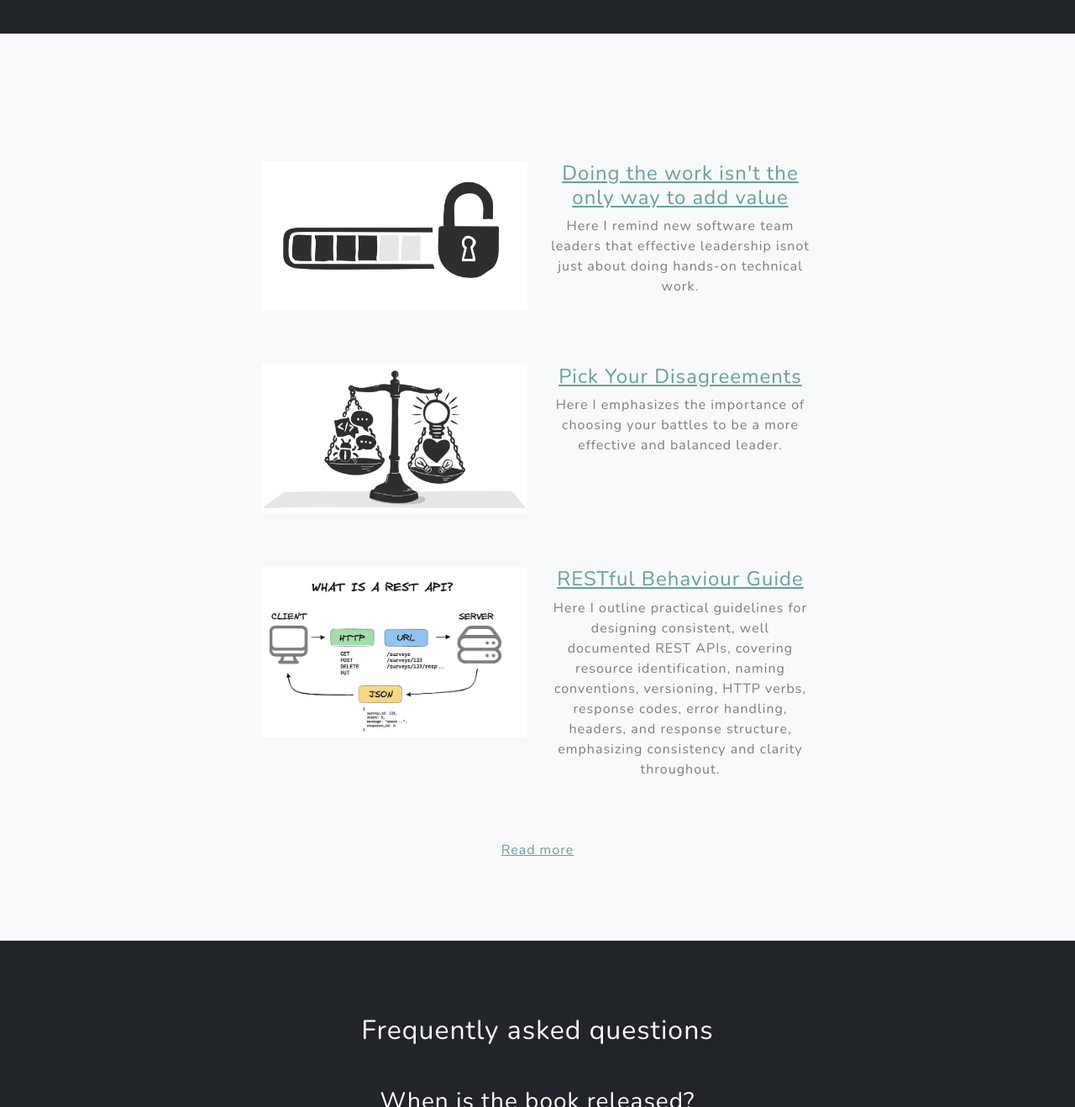
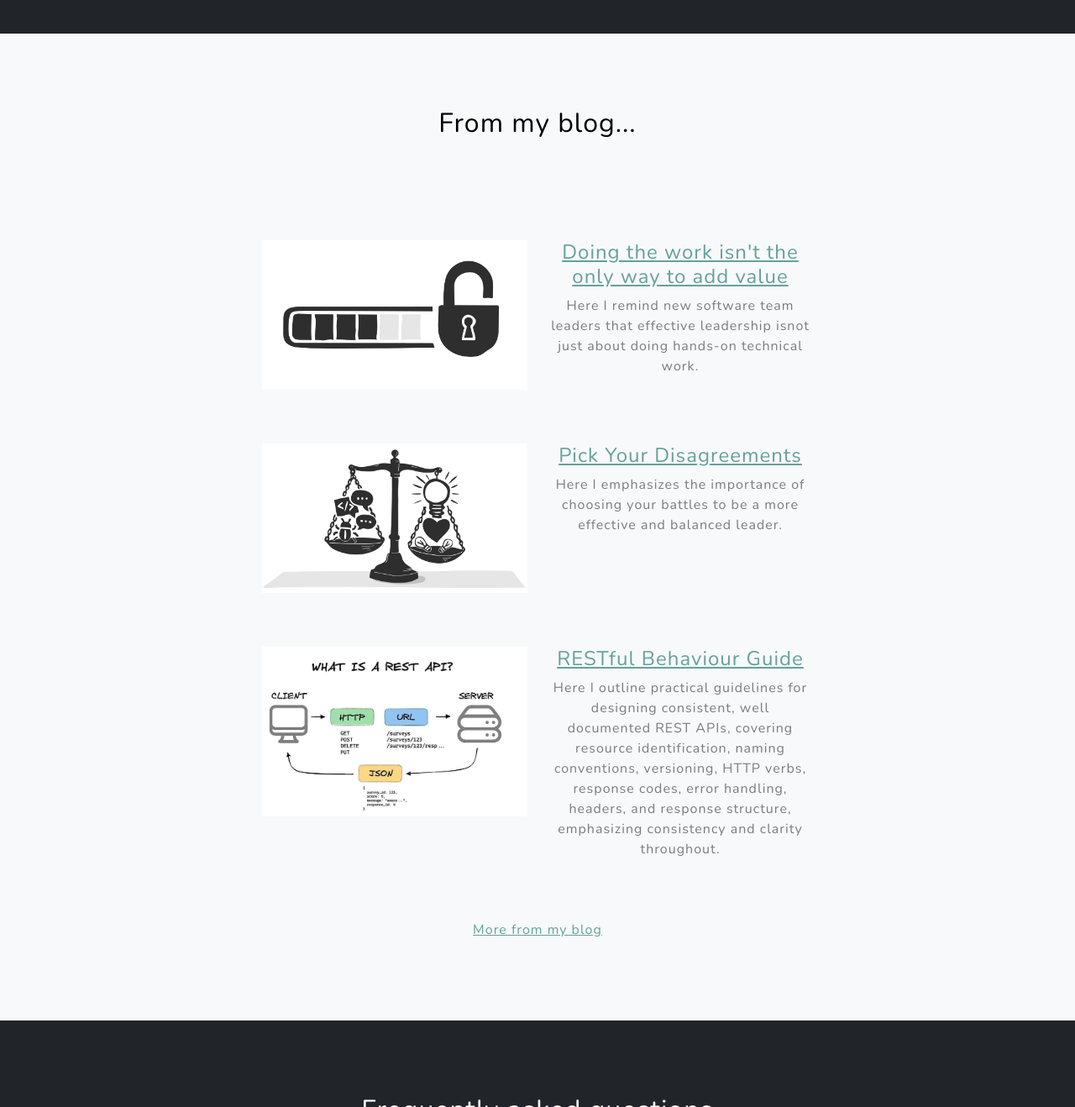
Before and after one commit to pjgrenyer/paulgrenyer-com, a plain HTML site: page index.html in a window 1280 px wide. Shown: the part 3120-4438 px from the top of the page at 84% size. Drawn offline with nearby package versions, Linux system fonts and the light colour scheme; a script that the page names is missing.

Commit message:
Updated title.

```diff
--- a/index.html
+++ b/index.html
@@ -148,7 +148,7 @@
     <div class="container px-4 px-lg-5">
       <div class="row gx-4 gx-lg-5 justify-content-center">
         <div class="col-lg-8">
-          <h2 class="text-black mb-4">
+          <h2 class="mx-auto text-black mb-4">
             Husband, father, software engineer...
           </h2>
           <div class="container">
@@ -275,6 +275,9 @@
       <div class="row gx-4 gx-lg-5 justify-content-center">
         <div class="col-lg-8">
           <div class="text-center">
+            <h2 class="mx-auto mt-2 mb-5 text-black">
+              From my blog...
+            </h2>
             <div class="container py-5">
               <div class="row py-4">
                 <div class="col-md-12 col-lg-6">
@@ -340,7 +343,7 @@
               </div>
 
             </div>
-            <p class="text-black"><a target="_blank" href="https://paulgrenyer.blogspot.com/">Read more</a></p>
+            <p class="text-black"><a target="_blank" href="https://paulgrenyer.blogspot.com/">More from my blog</a></p>
           </div>
         </div>
       </div>
```
